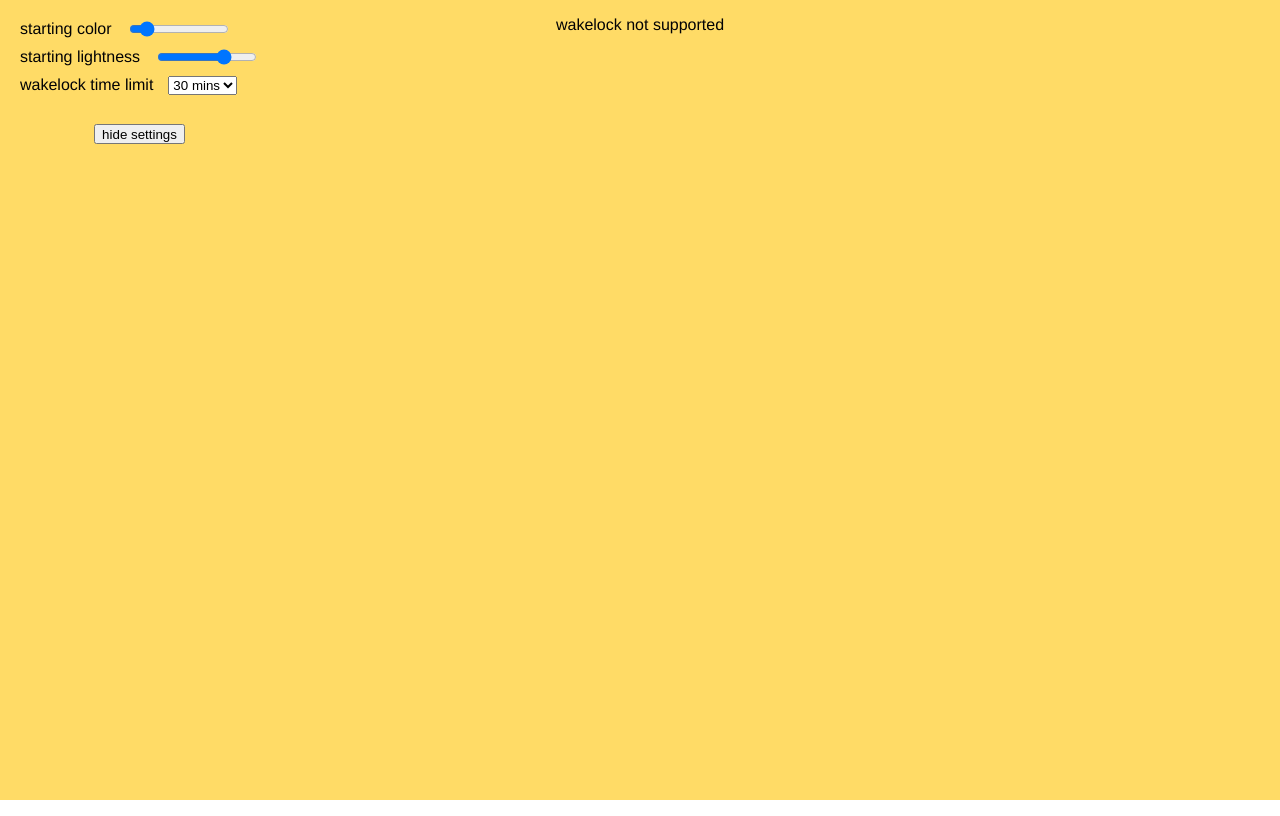
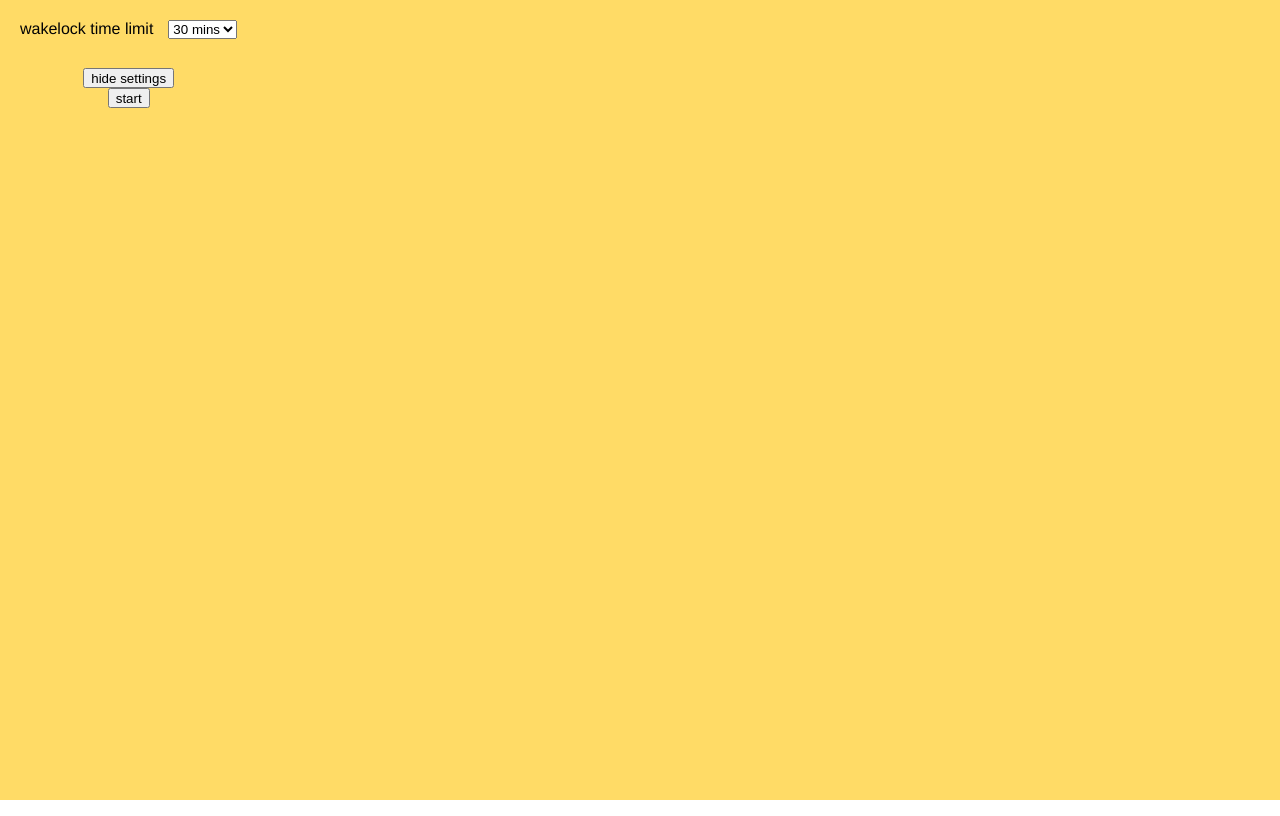
Before and after one commit to DecentLabs/lightproject, a Vue app: page / in a window 1280 px wide. Built offline with nearby package versions, Linux system fonts and the light colour scheme.

Commit message:
setup wakelock and fullscreen

```diff
--- a/src/App.vue
+++ b/src/App.vue
@@ -12,7 +12,6 @@
 <script>
   /* eslint-disable no-console */
 
-  import { initWakeLock } from './utils/wakelock'
   import { mapState } from 'vuex'
 
   import settings from './components/settings'
@@ -73,15 +72,14 @@
 
         this.startY = posY
         this.startX = posX
-        this.$store.commit('setHue', hue)
-        this.$store.commit('setLightness', lightness)
+        this.$store.dispatch('saveHue', hue)
+        this.$store.dispatch('saveLightness', lightness)
       }
     },
     mounted () {
-      initWakeLock().then(res => {
-        this.$store.commit('setWakeLockStatus', res.status)
-      })
       this.$store.dispatch('loadSettings')
+      const timelimit = this.$store.state.wakeLockTime
+
     }
   }
 </script>
--- a/src/components/settings.vue
+++ b/src/components/settings.vue
@@ -1,14 +1,6 @@
 <template>
   <div class="form-wrapper" ref="settings">
     <form>
-      <div>
-        <label :class="theme" for="hue">starting color</label>
-        <input type="range" id="hue" name="hue" min="0" max="360" v-model="bgHue">
-      </div>
-      <div>
-        <label :class="theme" for="lightness">starting lightness</label>
-        <input type="range" id="lightness" name="lightness" min="0" max="100" v-model="bgLightness">
-      </div>
       <div>
         <label for="wakelock">wakelock time limit</label>
         <select id="wakelock" v-model="wakeLockTime">
@@ -20,11 +12,13 @@
     </form>
     <button v-if="isSettingVisible" @click="showSettings(false)">hide settings</button>
     <button v-if="!isSettingVisible" @click="showSettings(true)">show settings</button>
+    <button @click="startWL">start</button>
   </div>
 </template>
 
 <script>
   /* eslint-disable no-console */
+  import { initWakeLock } from '../utils/wakelock'
 
   export default {
     name: 'app',
@@ -34,22 +28,6 @@
       }
     },
     computed: {
-      bgHue: {
-        get: function () {
-          return this.$store.state.hue
-        },
-        set: function (value) {
-          this.$store.dispatch('saveHue', value)
-        }
-      },
-      bgLightness: {
-        get: function () {
-          return this.$store.state.lightness
-        },
-        set: function (value) {
-          this.$store.dispatch('saveLightness', value)
-        }
-      },
       wakeLockTime: {
         get: function () {
           return this.$store.state.wakeLockTime
@@ -60,6 +38,13 @@
       },
     },
     methods: {
+      setFullScreen () {
+        if (document.fullscreenElement || document.webkitFullscreenElement) {
+          document.exitFullscreen()
+        } else {
+          document.body.requestFullscreen()
+        }
+      },
       showSettings (toShow) {
         const settings = this.$refs.settings
 
@@ -71,6 +56,12 @@
         }
 
         this.isSettingVisible = toShow
+      },
+      startWL() {
+        initWakeLock().then(res => {
+          this.$store.commit('setWakeLockStatus', res.status)
+          this.setFullScreen()
+        })
       }
     }
   }
--- a/src/utils/wakelock.js
+++ b/src/utils/wakelock.js
@@ -1,31 +1,34 @@
 /* eslint-disable no-console */
 
-async function initWakeLock () {
+async function initWakeLock (request = null, timelimit) {
   let status = ''
+  let wakeLockObj = undefined
+
   if ('getWakeLock' in navigator) {
-    let wakeLockObj = undefined
 
-    try {
-      // Create a wake lock for the type we want.
-      wakeLockObj = await navigator.getWakeLock('screen')
+    navigator.getWakeLock('screen').then(res => {
+      wakeLockObj = res
+      let wakeLockRequest = null
+
+
+      if (wakeLockRequest) {
+        wakeLockRequest.cancel();
+        wakeLockRequest = null;
+        return;
+      }
       console.log('getWakeLock success', wakeLockObj)
-      status = 'wakelock OK'
-    } catch (err) {
-      console.error('getWakeLock error', err)
+    }).catch((err) => {
       status = 'wakelock error'
-    }
-
-    return {
-      status,
-      wakeLock: wakeLockObj
-    }
+      console.log('Could not obtain wake lock', err);
+    });
   } else {
     console.log('getWakeLock not supported')
     status = 'wakelock not supported'
   }
 
   return {
-    status
+    status,
+    wakeLockObj
   }
 }
 
```
